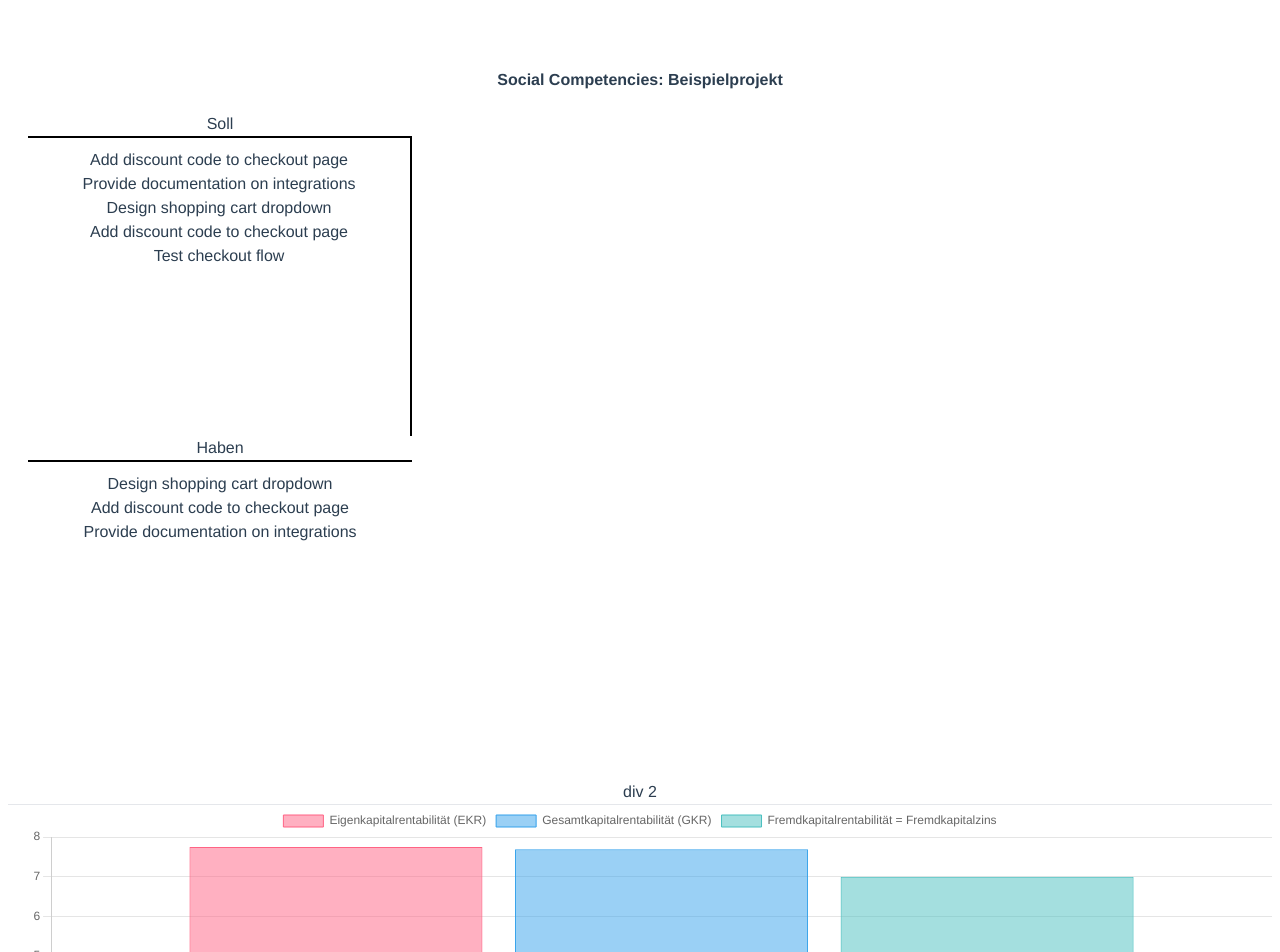
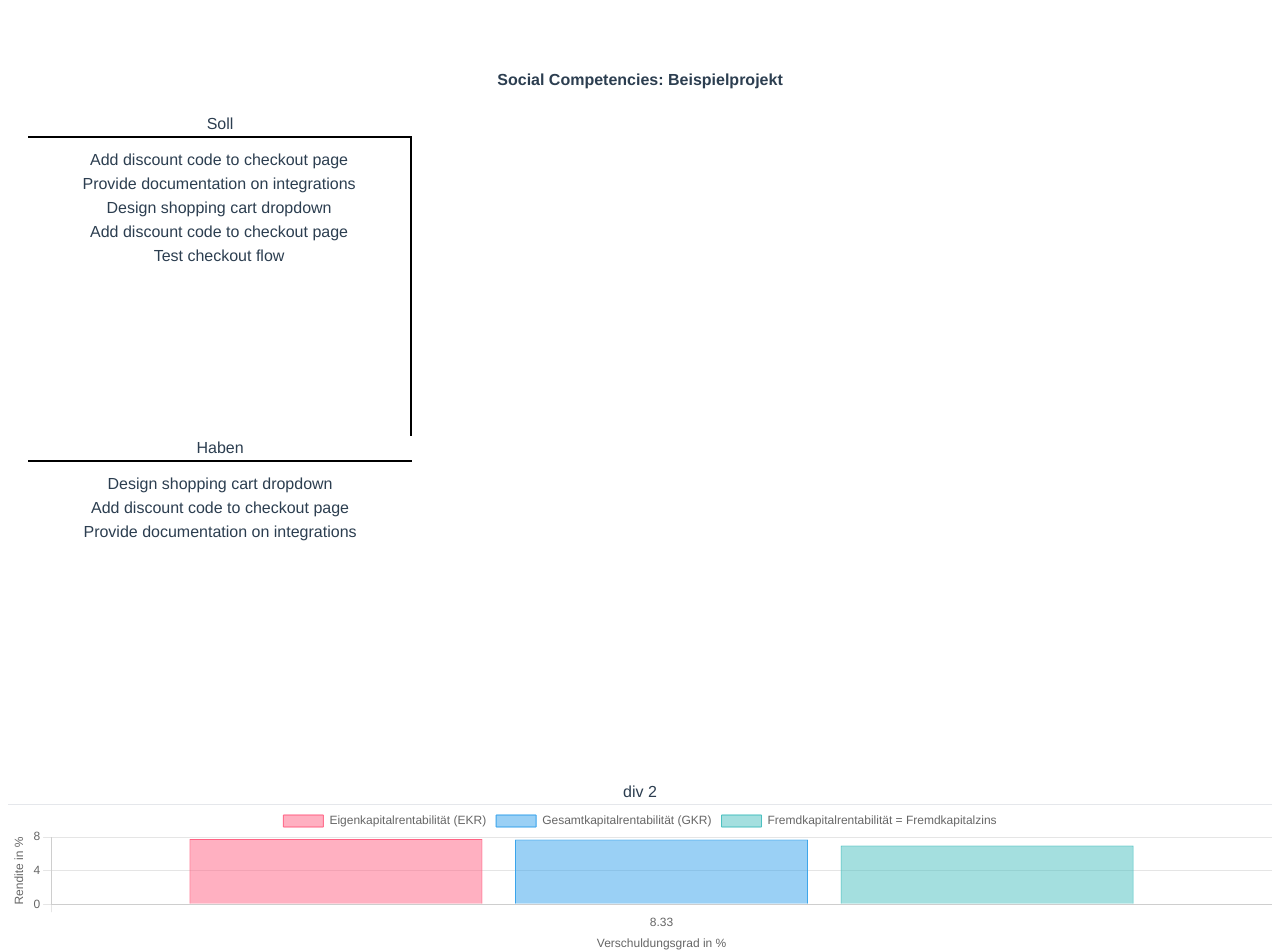
Before and after one commit to dominikdablander/dukproject, a Vue app: page / in a window 1280 px wide. Shown: the top 952 px of the page. Built offline with nearby package versions, Linux system fonts and the light colour scheme.

Commit message:
modified:   src/components/Chart.vue

```diff
--- a/src/components/Chart.vue
+++ b/src/components/Chart.vue
@@ -1,7 +1,7 @@
 <template>
   <div class="grid grid-cols-1 md:grid-cols-2 gap-4">
     <div class="md:min-h-[500px] sm:min-h-[400px] md:p-4">
-      <canvas class="canvas" stlye="height: 400px !important" id="financeChart" ref="chartCanvas"></canvas>
+      <canvas id="financeChart" ref="chartCanvas"></canvas>
     </div>
     <div class="p-10">
       <div class="rounded-lg p-4 shadow-md" style="max-width: 300px">
```
